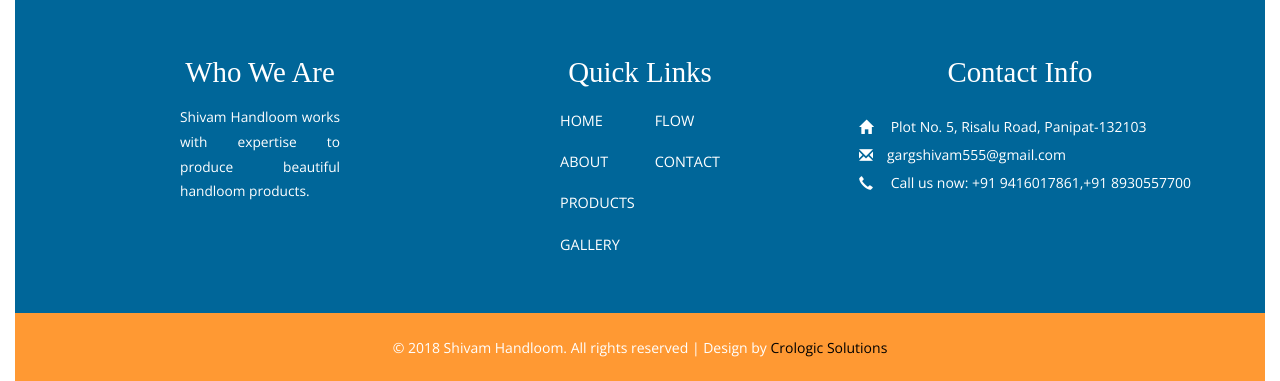
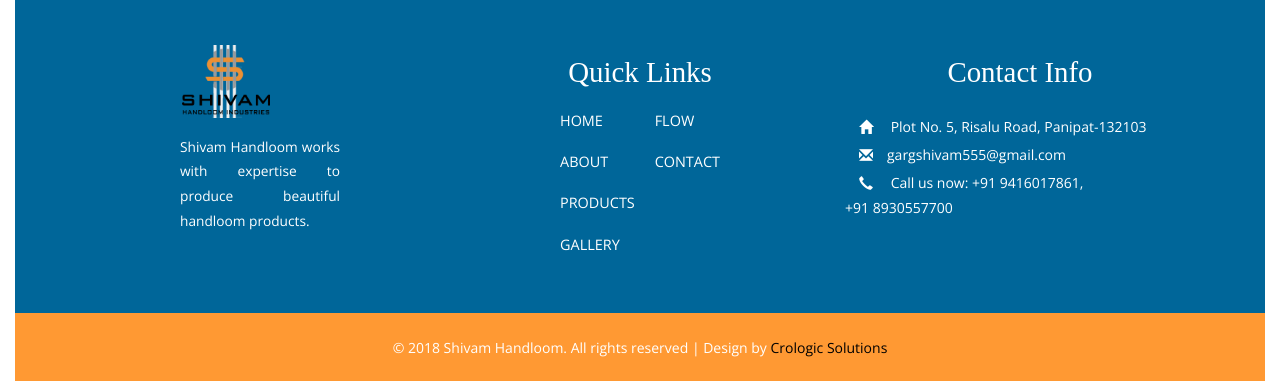
Before and after one commit to meghasingla/handlooms, a PHP site: page /index.php in a window 1280 px wide. Shown: the part 1565-1946 px from the top of the page. Run offline with PHP 8.4, Linux system fonts and the light colour scheme; some web fonts are replaced.

Commit message:
logo added

```diff
--- a/includes/footer.php
+++ b/includes/footer.php
@@ -2,7 +2,8 @@
 <div class="footer agileits-f">
 		<div class="container">
 			<div class="col-md-4 footer-grid w3-f wow fadeInLeft animated animated" data-wow-delay=".5s" style="visibility: visible; animation-delay: 0.5s; animation-name: fadeInLeft;">
-				<h3 style="font-family: Proxima Nova;font-weight: normal;"><center>Who we are</center></h3>
+				 <img src="images/logos123456.png"  style="width: 25%;margin-left: 97px;margin-top: -12px;" >
+				<h3 style="font-family: Proxima Nova;font-weight: normal;"><center></center></h3>
 
 				<!--<a href="index.html"><img src="images/logosef.png" width="70%" style="margin-top: -13px;margin-bottom: 0px;"></a>-->
 				<p>Shivam Handloom works with expertise to produce beautiful handloom products.</p>
@@ -37,7 +38,7 @@
 				<ul class="footer-address">
 					<li><span class="glyphicon glyphicon-home" aria-hidden="true"></span> Plot No. 5, Risalu Road, Panipat-132103 </li>
 					<li><span class="glyphicon glyphicon-envelope" aria-hidden="true"></span><a href="mailto:Gargshivam555@gmail.com">gargshivam555@gmail.com</a></li>
-					<li><span class="glyphicon glyphicon-earphone" aria-hidden="true"></span> Call us now: +91 9416017861,+91 8930557700</li>
+					<li><span class="glyphicon glyphicon-earphone" aria-hidden="true"></span> Call us now: +91 9416017861,<br>+91 8930557700</li>
 				</ul>
 			</div>
 			<div class="clearfix"> </div>
--- a/includes/header.php
+++ b/includes/header.php
@@ -59,8 +59,8 @@
 							<div>
 								<span class="glyphicon glyphicon-envelope"></span>
 								<a href="mailto:info@example.com" style="color: #000000;">gargshivam555@gmail.com</a>
-							&nbsp;
-							<span class="glyphicon glyphicon-earphone"></span>&nbsp;Call us now:+91 9416017861,<br>+91 8930557700
+							&nbsp;<br>
+							<span class="glyphicon glyphicon-earphone"></span>Call us now:+91 9416017861,<br>+91 8930557700
 						</div>
 				</div>
 				</div>
```
